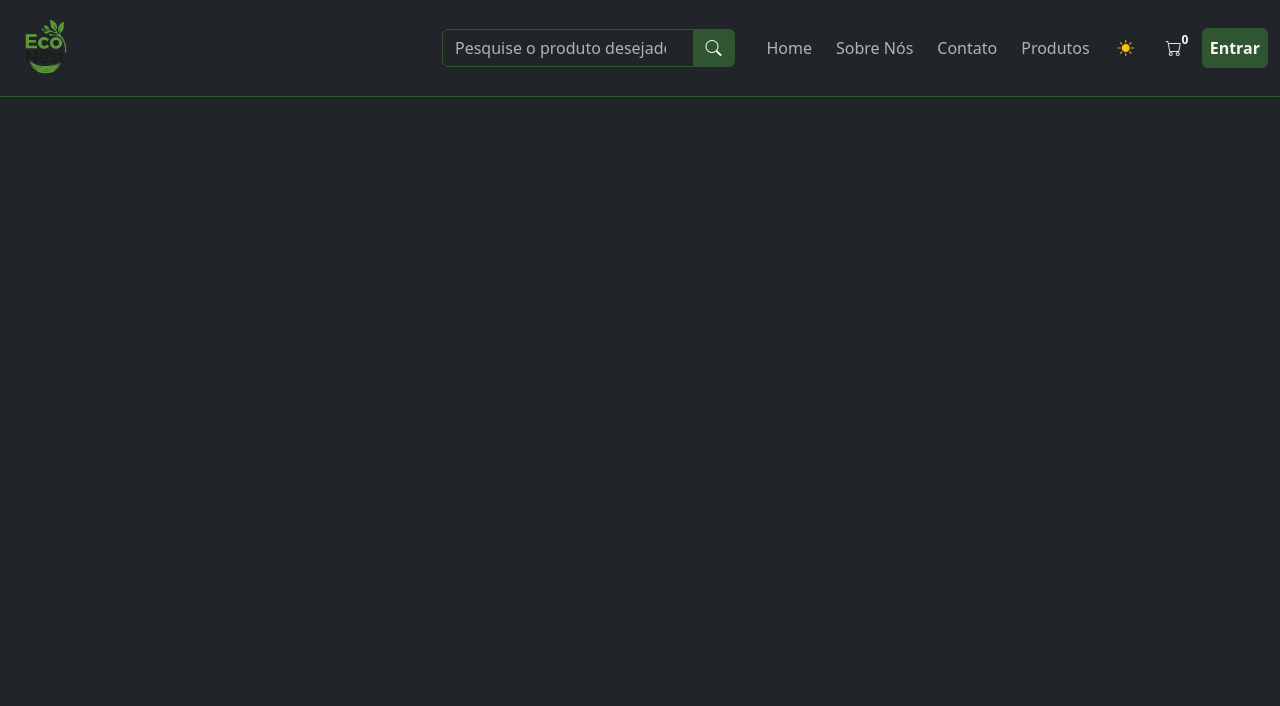
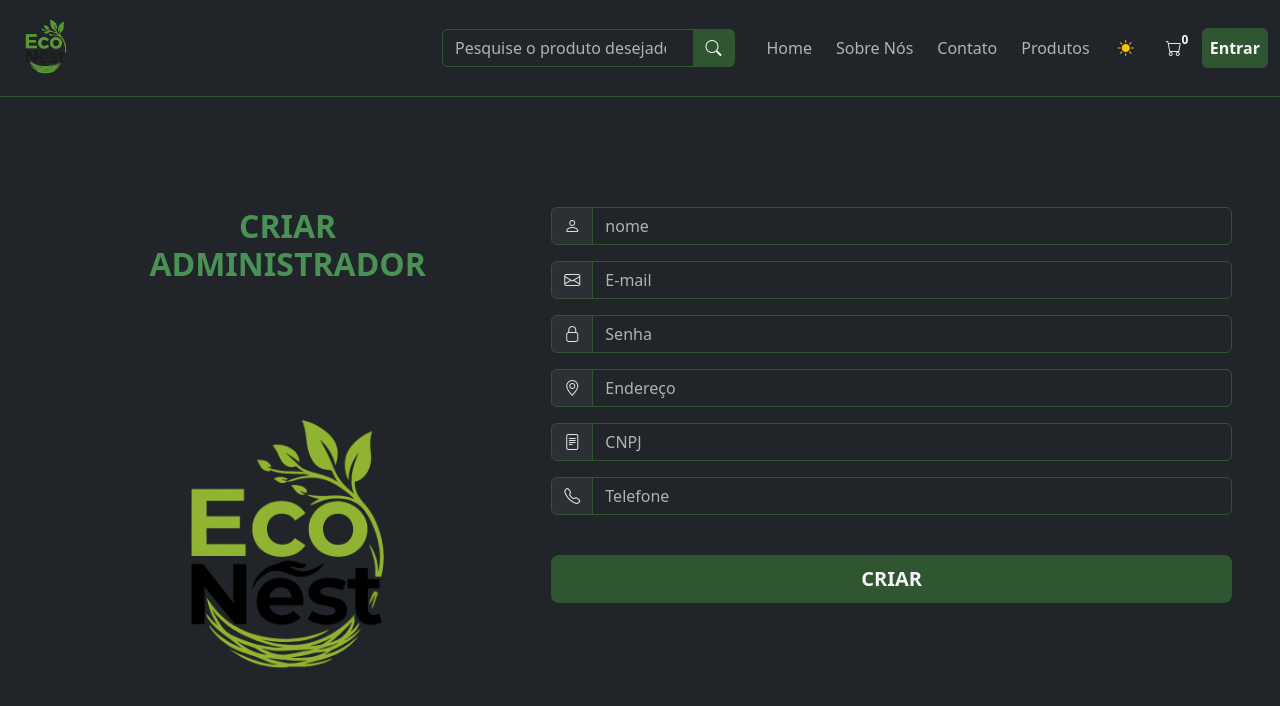
Before and after one commit to Econest-Ecologic/Front-end, a React (Vite) app in the folder Eco-nest/: page /criarCadastro in a window 1280 px wide. Shown: the top 706 px of the page. Built offline with nearby package versions, Linux system fonts and the light colour scheme.

Commit message:
feature: Criar administrador

```diff
--- a/Eco-nest/src/pages/CriarAdministrador.jsx
+++ b/Eco-nest/src/pages/CriarAdministrador.jsx
@@ -1,9 +1,68 @@
 import { TelaAdm } from "./TelaAdm"
 import { Navbar } from "../componente/Navbar"
+import InputFull from "../componente/InputFull"
+import InputOutline from "../componente/InputOutline"
+import { useState } from "react"
 
-export function CriarAdministrador (){
-    return<>
-    <Navbar></Navbar>
 
+export function CriarAdministrador() {
+
+    const [nome, setnome] = useState();
+    const [email, setemail] = useState();
+    const [senha, setsenha] = useState();
+    const [endereco, setendereco] = useState();
+    const [cnpj, setcnpj] = useState();
+    const [telefone, settelefone] = useState();
+
+    return <>
+        <Navbar></Navbar>
+
+        <div className="d-flex justify-content-center align-items-center min-vh-100">
+            <div className="p-5 custom-card-container">
+                <div className="row">
+
+                    <div className="col-md-5 d-flex flex-column align-items-center justify-content-center text-center eco-text">
+                        <h2 className="mb-4 fw-bold">
+                            CRIAR <br /> ADMINISTRADOR
+                        </h2>
+                        <img
+                            src="..\public\logoSemFundo.png"
+                            alt="EcoNest Logo"
+                            className="img-fluid"
+                        />
+                    </div>
+
+                    <div className="col-md-7">
+                        <form>
+
+                            <InputOutline type="text" placeholder={"nome"} icon={<i className="bi bi-person"></i>} inputValue={nome} inputFunction={setnome} />
+
+
+                            <InputOutline type="email" placeholder={"E-mail"} icon={<i className="bi bi-envelope"></i>} inputValue={email} inputFunction={setemail} />
+
+
+                            <InputOutline type="password" placeholder="Senha" icon={<i className="bi bi-lock"></i>} inputValue={senha} inputFunction={setsenha} />
+
+
+                            <InputOutline type="text" placeholder="Endereço" icon={<i className="bi bi-geo-alt"></i>} inputValue={endereco} inputFunction={setendereco} />
+
+
+                            <InputOutline type="text" placeholder="CNPJ" icon={<i className="bi bi-file-text"></i>} inputValue={cnpj} inputFunction={setcnpj} />
+
+
+                                    <InputOutline type="tel"  placeholder="Telefone" icon={<i className="bi bi-telephone"></i>} inputValue={telefone} inputFunction={settelefone} />
+
+
+                            <button
+                                type="submit"
+                                className="btn w-100 mt-4 btn-lg btn-eco">
+                                CRIAR
+                            </button>
+                        </form>
+                    </div>
+
+                </div>
+            </div>
+        </div>
     </>
 }
```
